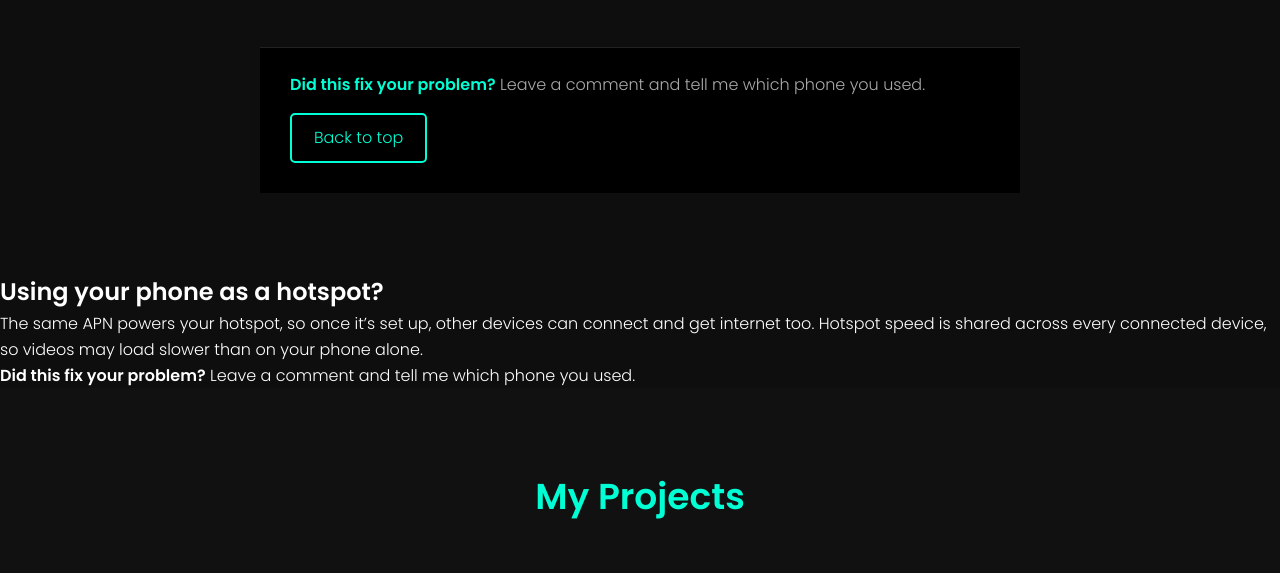
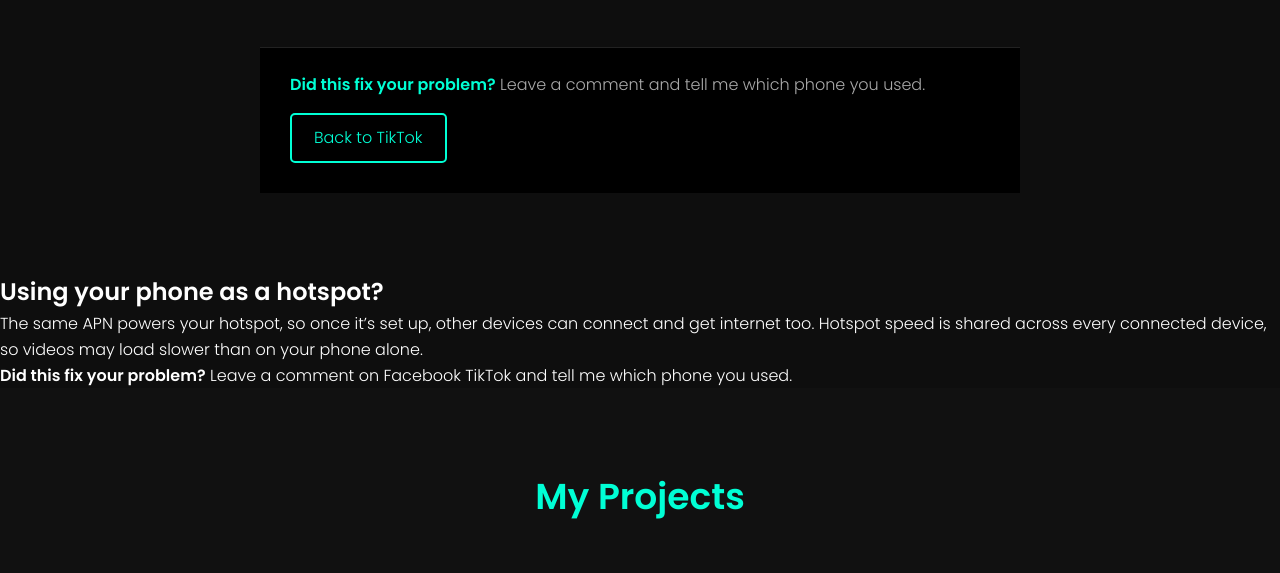
Before and after one commit to moses-TechCode/mosescreations, a plain HTML site: page index.html in a window 1280 px wide. Shown: the part 2883-3456 px from the top of the page. Drawn offline with Linux system fonts and the light colour scheme.

Commit message:
Update index.html

```diff
--- a/index.html
+++ b/index.html
@@ -109,7 +109,7 @@
 
     <footer class="post-footer">
       <p><strong>Did this fix your problem?</strong> Leave a comment and tell me which phone you used.</p>
-      <a class="post-back" href="#">Back to top</a>
+      <a class="post-back" href="https://vt.tiktok.com/ZSsYwTRoC/">Back to TikTok</a>
     </footer>
   </article>
 </section>
@@ -119,7 +119,7 @@
   </section>
 
   <section class="card">
-    <p><strong>Did this fix your problem?</strong> Leave a comment and tell me which phone you used.</p>
+    <p><strong>Did this fix your problem?</strong> Leave a comment on Facebook TikTok and tell me which phone you used.</p>
   </section>
 <!-- PORTFOLIO -->
 <section class="portfolio" id="portfolio">
```
